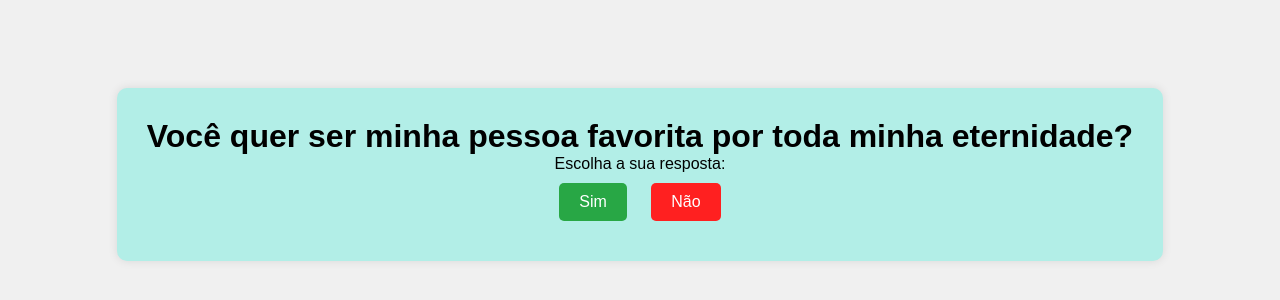
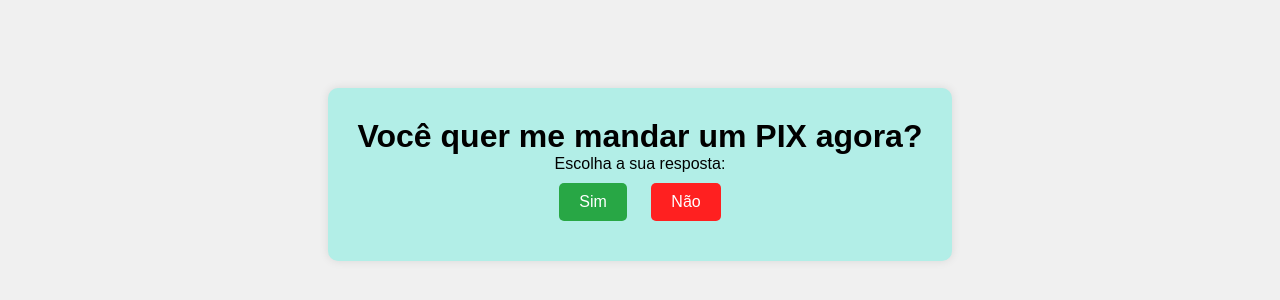
Before and after one commit to laryssasavior/bot-o-interativo, a plain HTML site: page index.html in a window 1280 px wide. Shown: the part 226-526 px from the top of the page. Drawn offline with Linux system fonts and the light colour scheme.

Commit message:
Update index.html

```diff
--- a/index.html
+++ b/index.html
@@ -10,7 +10,7 @@
 </head>
 <body>
     <div class="container">
-        <h1>Você quer ser minha pessoa favorita por toda minha eternidade?</h1>
+        <h1>Você quer me mandar um PIX agora?</h1>
         <p>Escolha a sua resposta:</p>
         <!-- Botão de SIM -->
         <button id="sim" class="botao-um">Sim</button>
```
